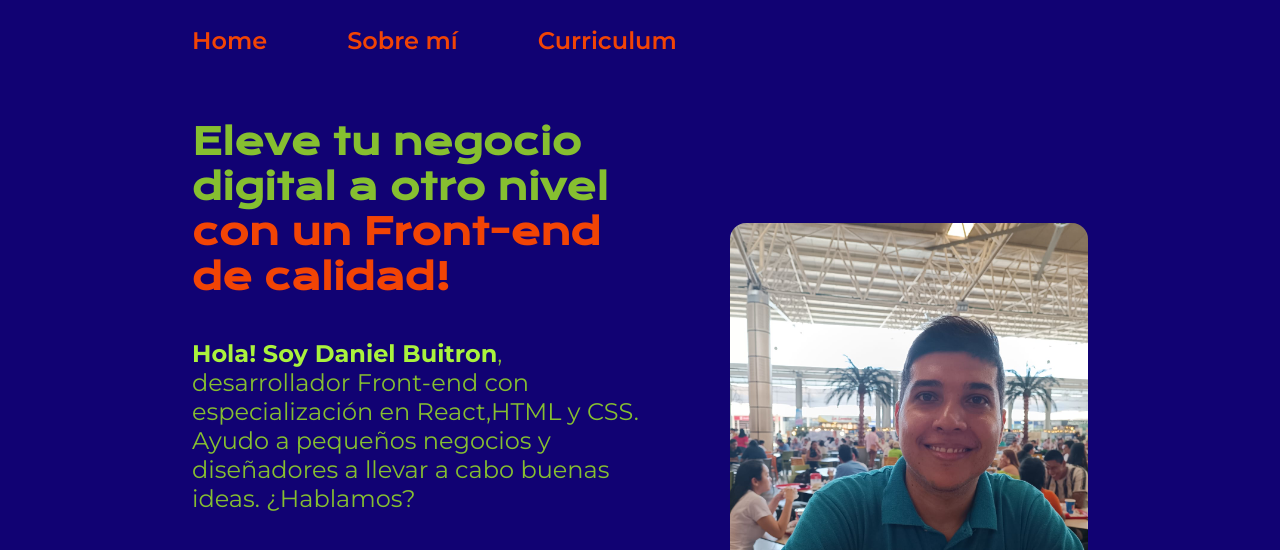
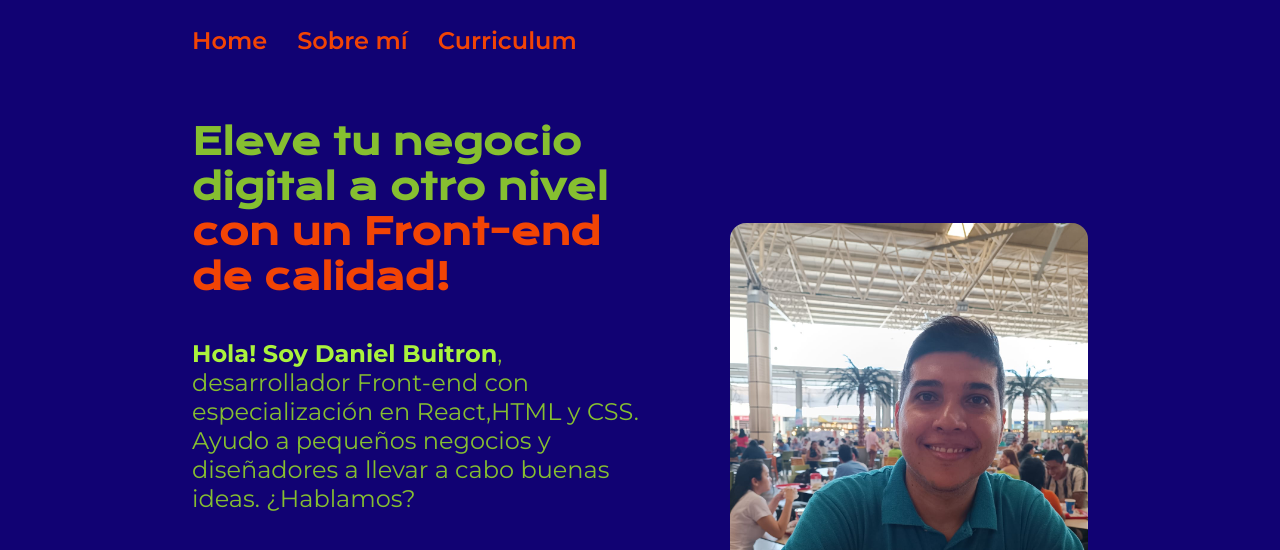
Before and after one commit to janieldb/Portafolio, a plain HTML site: page index.html in a window 1280 px wide. Shown: the top 550 px of the page. Drawn offline with nearby package versions, Linux system fonts and the light colour scheme.

Commit message:
Update style.css

```diff
--- a/style.css
+++ b/style.css
@@ -28,7 +28,7 @@ body {
 
 .header_menú{
     display: flex;
-    gap: 80px;
+    gap: 30px;
 }
 
 .header_menu_link{
```
